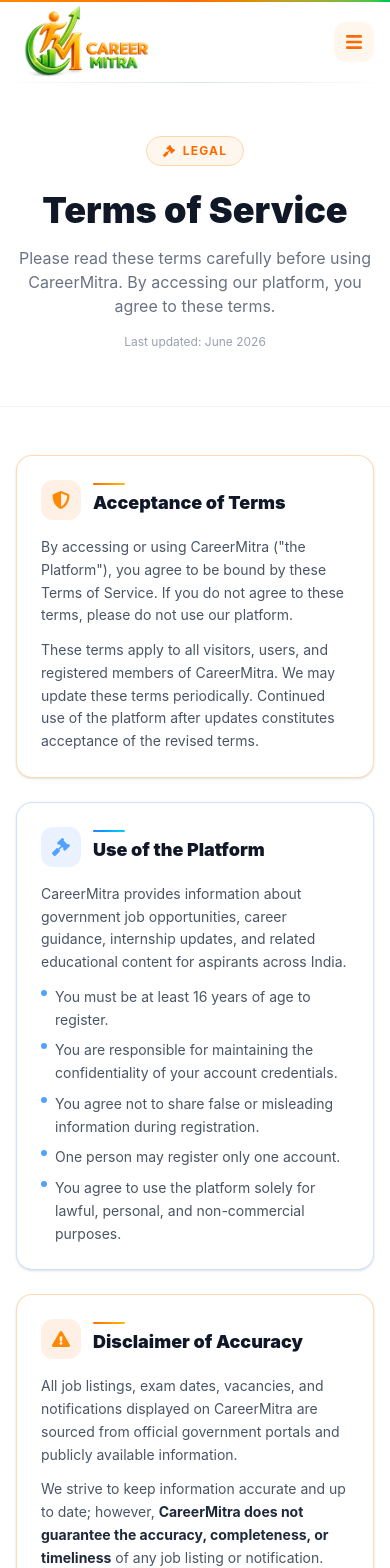
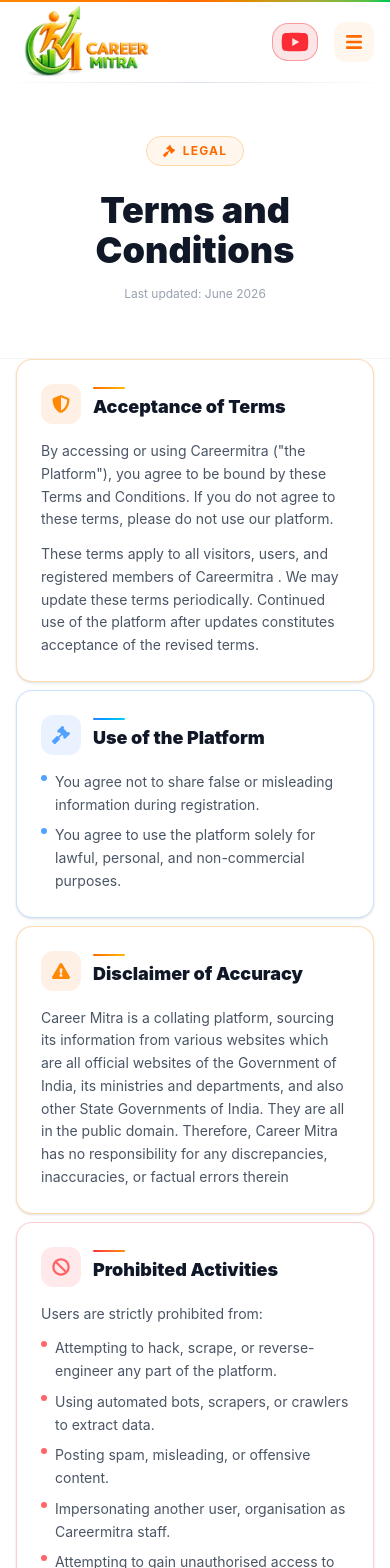
Before and after one commit to merugu-srikanth/careermitra_users, a React (Vite) app: page /terms-of-service in a window 390 px wide. Shown: the top 1568 px of the page. Built offline with nearby package versions, Linux system fonts and the light colour scheme.

Commit message:
Term Conditions are added

```diff
--- a/src/components/Navbar.jsx
+++ b/src/components/Navbar.jsx
@@ -474,7 +474,7 @@
               ) : (
                 <Link
                   to="/login"
-                  className="flex items-center gap-2 bg-orange-500 hover:bg-orange-600 text-white px-5 py-2 rounded-full font-semibold text-sm shadow-sm shadow-orange-200 hover:shadow-md hover:shadow-orange-200 transition-all duration-200"
+                  className="flex items-center gap-2 bg-orange-500 hover:bg-orange-600 text-white px-5 py-4 rounded-full font-semibold text-sm shadow-sm shadow-orange-200 hover:shadow-md hover:shadow-orange-200 transition-all duration-200"
                 >
                   <FaSignInAlt size={13} />Student Login
                 </Link>
@@ -489,15 +489,30 @@
           </div>
 
 
-
-          {/* MOBILE HAMBURGER */}
-          <button
+              <div className="flex items-center gap-4 lg:hidden">
+              <a
+                href="https://www.youtube.com/@CareerMitraaa"
+                target="_blank"
+                rel="noopener noreferrer"
+                aria-label="CareerMitra YouTube Channel"
+                className="group inline-flex items-center gap-3 rounded-2xl border border-red-500/40 bg-red-600/10 px-2 py-1 text-red-400 transition-all duration-200 hover:-translate-y-0.5 hover:border-red-500 hover:bg-red-600/20 hover:text-red-300"
+              >
+                <FaYoutube size={28} className="shrink-0 text-red-500 group-hover:text-red-400" />
+                {/* <div className="flex flex-col leading-tight text-left">
+                  <span className="text-sm font-black text-white">CareerMitra</span>
+                  <span className="text-xs font-medium text-red-400">@CareerMitraaa</span>
+                </div> */}
+              </a>
+               <button
             onClick={() => setDrawerOpen(true)}
             className="lg:hidden flex items-center justify-center w-10 h-10 rounded-xl bg-orange-50 text-orange-500 hover:bg-orange-100 transition-colors duration-200"
             aria-label="Open menu"
           >
             <FaBars size={18} />
           </button>
+            </div>
+          {/* MOBILE HAMBURGER */}
+
         </div>
 
         {/* bottom shadow line */}
--- a/src/pages/PrivacyPolicy.jsx
+++ b/src/pages/PrivacyPolicy.jsx
@@ -30,8 +30,8 @@
   return (
     <>
       <SEO
-        title="Privacy Policy — CareerMitra"
-        description="Learn how CareerMitra collects, uses, and protects your personal data. We are committed to safeguarding your privacy."
+        title="Privacy Policy — Careermitra"
+        description="Learn how Careermitra collects, uses, and protects your personal data. We are committed to safeguarding your privacy."
       />
 
       <div className="min-h-screen pt-20 bg-white">
@@ -60,8 +60,8 @@
               {[
                 { label: "Account Info", desc: "Name, email address, mobile number, and password (hashed)." },
                 { label: "Profile Data", desc: "Qualifications, job interests, age, and location preferences." },
-                { label: "Usage Data", desc: "Pages visited, jobs viewed, search queries, and session duration." },
-                { label: "Device Info", desc: "Browser type, device type, OS, and IP address for security." },
+                // { label: "Usage Data", desc: "Pages visited, jobs viewed, search queries, and session duration." },
+                // { label: "Device Info", desc: "Browser type, device type, OS, and IP address for security." },
               ].map(({ label, desc }) => (
                 <div key={label} className="rounded-xl border border-blue-100 bg-blue-50/60 p-3">
                   <p className="text-xs font-black text-blue-700 mb-1">{label}</p>
@@ -72,7 +72,7 @@
           </Section>
 
           <Section icon={FaUserLock} title="How We Use Your Information" accent="orange">
-            <p>The data we collect is used exclusively to improve your experience on CareerMitra:</p>
+            <p>The data we collect is used exclusively to improve your experience on Careermitra:</p>
             <ul className="list-none space-y-2 mt-2">
               {[
                 "To create and manage your user account.",
@@ -88,7 +88,7 @@
                 </li>
               ))}
             </ul>
-            <p className="text-xs text-gray-400 mt-2">We do <strong className="text-gray-600">not</strong> sell, rent, or trade your personal information to third parties.</p>
+            {/* <p className="text-xs text-gray-400 mt-2">We do <strong className="text-gray-600">not</strong> sell, rent, or trade your personal information to third parties.</p> */}
           </Section>
 
           <Section icon={FaShieldAlt} title="Data Security" accent="green">
@@ -108,39 +108,23 @@
             </ul>
             <p>While we take all reasonable precautions, no internet transmission is 100% secure. We encourage you to use a strong, unique password for your account.</p>
           </Section>
-
+{/*
           <Section icon={FaCookieBite} title="Cookies & Local Storage" accent="purple">
-            <p>CareerMitra uses browser localStorage (not traditional cookies) to store your authentication token and session preferences. This allows you to stay logged in across page refreshes.</p>
+            <p>Careermitra uses browser localStorage (not traditional cookies) to store your authentication token and session preferences. This allows you to stay logged in across page refreshes.</p>
             <p>We may also use analytics tools that place cookies to measure platform usage and improve performance. These do not contain personally identifiable information.</p>
             <p>You can clear localStorage or cookies at any time via your browser settings, which will log you out of your account.</p>
-          </Section>
+          </Section> */}
 
-          <Section icon={FaGavel} title="Your Rights" accent="blue">
-            <p>As a CareerMitra user, you have the right to:</p>
-            <div className="grid sm:grid-cols-2 gap-3 mt-3">
-              {[
-                { label: "Access", desc: "Request a copy of the personal data we hold about you." },
-                { label: "Correction", desc: "Update or correct inaccurate personal information via your profile." },
-                { label: "Deletion", desc: "Request deletion of your account and associated data." },
-                { label: "Portability", desc: "Receive your data in a structured, machine-readable format." },
-              ].map(({ label, desc }) => (
-                <div key={label} className="rounded-xl border border-blue-100 bg-blue-50/60 p-3">
-                  <p className="text-xs font-black text-blue-700 mb-1">{label}</p>
-                  <p className="text-xs text-gray-500">{desc}</p>
-                </div>
-              ))}
-            </div>
-            <p className="mt-2 text-xs text-gray-500">To exercise any of these rights, contact us through the <Link to="/contact-us" className="text-blue-500 hover:underline font-semibold">Contact page</Link>.</p>
-          </Section>
+
 
           <Section icon={FaUserLock} title="Third-Party Links" accent="orange">
-            <p>CareerMitra links to official government job portals, notification PDFs, and application portals. These external sites have their own privacy policies, and we are not responsible for their content or data practices.</p>
+            <p>Careermitra links to official government job portals, notification PDFs, and application portals. These external sites have their own privacy policies, and we are not responsible for their content or data practices.</p>
             <p>We recommend reviewing the privacy policy of any third-party site you visit from our platform.</p>
           </Section>
 
           <Section icon={FaGavel} title="Changes to This Policy" accent="green">
             <p>We may update this Privacy Policy from time to time. When we do, the "Last updated" date at the top of this page will be revised.</p>
-            <p>Significant changes will be communicated via a notice on the platform or via email. Continued use of CareerMitra after changes are posted constitutes your acceptance of the revised policy.</p>
+            <p>Significant changes will be communicated via a notice on the platform or via email. Continued use of Careermitra after changes are posted constitutes your acceptance of the revised policy.</p>
           </Section>
 
           {/* Contact card */}
--- a/src/pages/TermsOfService.jsx
+++ b/src/pages/TermsOfService.jsx
@@ -30,8 +30,8 @@
   return (
     <>
       <SEO
-        title="Terms of Service — CareerMitra"
-        description="Read the Terms of Service for CareerMitra. Learn about acceptable use, disclaimers, and your responsibilities as a user of our platform."
+        title="Terms and Conditions — Careermitra "
+        description="Read the Terms and Conditions for Careermitra . Learn about acceptable use, disclaimers, and your responsibilities as a user of our platform."
       />
 
       <div className="min-h-screen bg-white pt-20">
@@ -43,30 +43,26 @@
               <FaGavel size={12} className="text-orange-500" />
               <span className="text-xs font-bold uppercase tracking-widest text-orange-500">Legal</span>
             </div>
-            <h1 className="text-4xl sm:text-5xl font-black text-gray-900 mb-4">Terms of Service</h1>
-            <p className="text-gray-500 text-base max-w-xl mx-auto">
-              Please read these terms carefully before using CareerMitra. By accessing our platform, you agree to these terms.
-            </p>
+            <h1 className="text-4xl sm:text-5xl font-black text-gray-900 ">Terms and Conditions</h1>
+
             <p className="mt-4 text-xs text-gray-400">Last updated: June 2026</p>
           </div>
         </div>
 
         {/* Content */}
-        <div className="mx-auto max-w-4xl px-4 py-12 sm:px-6 space-y-6">
+        <div className="mx-auto max-w-4xl px-4  sm:px-6 space-y-2">
 
           <Section icon={FaShieldAlt} title="Acceptance of Terms" accent="orange">
-            <p>By accessing or using CareerMitra ("the Platform"), you agree to be bound by these Terms of Service. If you do not agree to these terms, please do not use our platform.</p>
-            <p>These terms apply to all visitors, users, and registered members of CareerMitra. We may update these terms periodically. Continued use of the platform after updates constitutes acceptance of the revised terms.</p>
+            <p>By accessing or using Careermitra  ("the Platform"), you agree to be bound by these Terms and Conditions. If you do not agree to these terms, please do not use our platform.</p>
+            <p>These terms apply to all visitors, users, and registered members of Careermitra . We may update these terms periodically. Continued use of the platform after updates constitutes acceptance of the revised terms.</p>
           </Section>
 
           <Section icon={FaGavel} title="Use of the Platform" accent="blue">
-            <p>CareerMitra provides information about government job opportunities, career guidance, internship updates, and related educational content for aspirants across India.</p>
+            {/* <p>Careermitra  provides information about government job opportunities, career guidance, internship updates, and related educational content for aspirants across India.</p> */}
             <ul className="list-none space-y-2 mt-2">
               {[
-                "You must be at least 16 years of age to register.",
-                "You are responsible for maintaining the confidentiality of your account credentials.",
+                // "You must be at least 16 years of age to register.",
                 "You agree not to share false or misleading information during registration.",
-                "One person may register only one account.",
                 "You agree to use the platform solely for lawful, personal, and non-commercial purposes.",
               ].map((t, i) => (
                 <li key={i} className="flex items-start gap-2">
@@ -78,9 +74,7 @@
           </Section>
 
           <Section icon={FaExclamationTriangle} title="Disclaimer of Accuracy" accent="orange">
-            <p>All job listings, exam dates, vacancies, and notifications displayed on CareerMitra are sourced from official government portals and publicly available information.</p>
-            <p>We strive to keep information accurate and up to date; however, <strong className="text-gray-800">CareerMitra does not guarantee the accuracy, completeness, or timeliness</strong> of any job listing or notification. Always verify directly with the official recruiting organisation before applying.</p>
-            <p>CareerMitra is not responsible for any loss or missed opportunities arising from reliance on information provided on this platform.</p>
+            <p>Career Mitra is a collating platform, sourcing its information from various websites which are all official websites of the Government of India, its ministries and departments, and also other State Governments of India. They are all in the public domain. Therefore, Career Mitra has no responsibility for any discrepancies, inaccuracies, or factual errors therein</p>
           </Section>
 
           <Section icon={FaBan} title="Prohibited Activities" accent="red">
@@ -90,9 +84,9 @@
                 "Attempting to hack, scrape, or reverse-engineer any part of the platform.",
                 "Using automated bots, scrapers, or crawlers to extract data.",
                 "Posting spam, misleading, or offensive content.",
-                "Impersonating another user, organisation, or CareerMitra staff.",
+                "Impersonating another user, organisation as Careermitra  staff.",
                 "Attempting to gain unauthorised access to other users' accounts.",
-                "Using the platform to distribute malware or conduct phishing attacks.",
+                "Any malpractice or violation may result in account termination, legal action, recovery of legal expenses, and monetary damages.",
               ].map((t, i) => (
                 <li key={i} className="flex items-start gap-2">
                   <span className="mt-1 inline-block h-1.5 w-1.5 shrink-0 rounded-full bg-red-400" />
@@ -103,19 +97,16 @@
             <p>Violation of these prohibitions may result in immediate account termination and legal action.</p>
           </Section>
 
-          <Section icon={FaShieldAlt} title="Intellectual Property" accent="green">
-            <p>All content on CareerMitra — including text, graphics, logos, icons, and code — is the property of CareerMitra or its content suppliers and is protected under Indian intellectual property laws.</p>
-            <p>You may not reproduce, distribute, modify, or create derivative works from any content without explicit written permission from CareerMitra.</p>
+          {/* <Section icon={FaShieldAlt} title="Intellectual Property" accent="green">
+            <p>All content on Careermitra  — including text, graphics, logos, icons, and code — is the property of Careermitra  or its content suppliers and is protected under Indian intellectual property laws.</p>
+            <p>You may not reproduce, distribute, modify, or create derivative works from any content without explicit written permission from Careermitra .</p>
+          </Section> */}
+
+          <Section icon={FaGavel} title="Limitation of Liability" accent="blue">
+            <p>Careermitra  shall not be liable for any indirect, incidental, special, or consequential damages arising from your use of the platform, including but not limited to missed job opportunities, data loss, or account-related issues.</p>
           </Section>
 
-          <Section icon={FaGavel} title="Limitation of Liability" accent="blue">
-            <p>CareerMitra shall not be liable for any indirect, incidental, special, or consequential damages arising from your use of the platform, including but not limited to missed job opportunities, data loss, or account-related issues.</p>
-            <p>Our total liability to you for any claim arising from use of the platform shall not exceed the amount paid (if any) by you to CareerMitra in the 12 months preceding the claim.</p>
-          </Section>
 
-          <Section icon={FaGavel} title="Governing Law" accent="orange">
-            <p>These Terms of Service shall be governed by and construed in accordance with the laws of India. Any disputes arising from these terms or your use of CareerMitra shall be subject to the exclusive jurisdiction of the courts in Hyderabad, Telangana.</p>
-          </Section>
 
           {/* Contact card */}
           <div className="rounded-2xl border border-orange-200 bg-orange-50 p-6 text-center">
```
